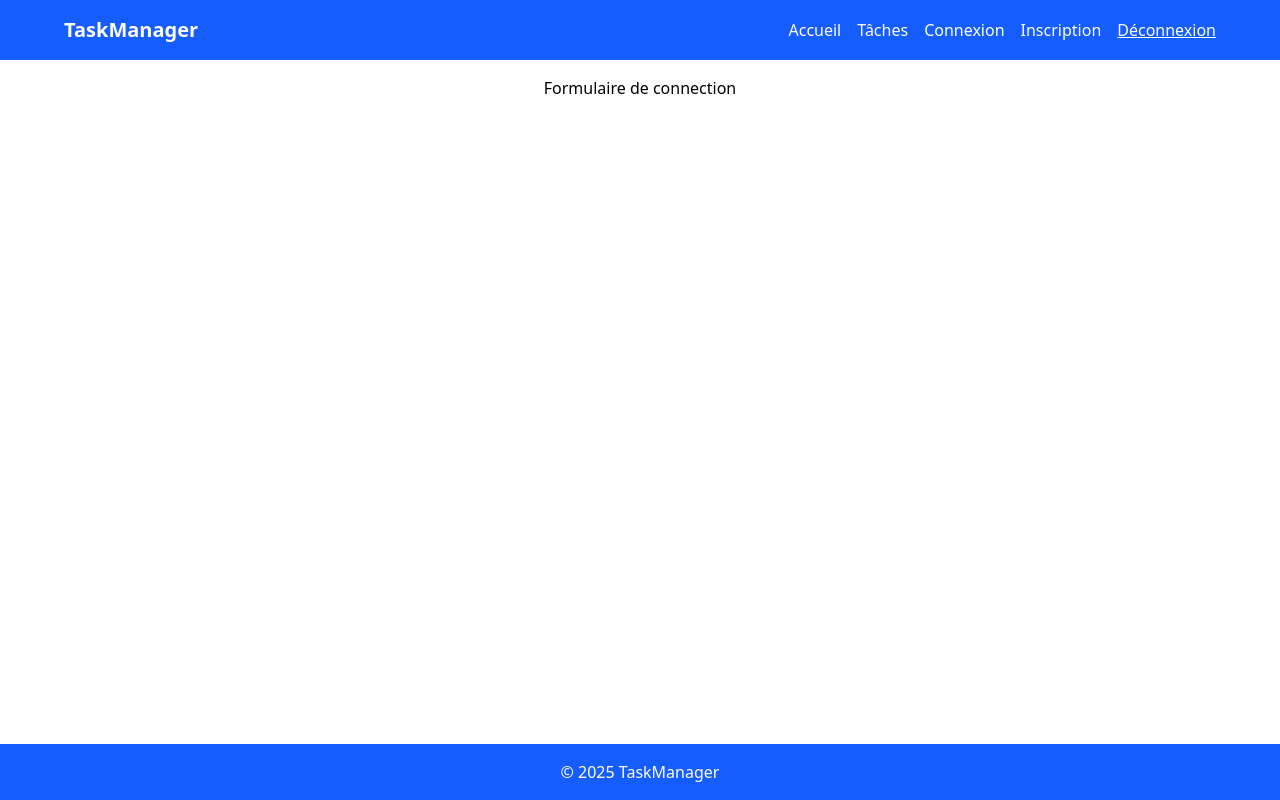
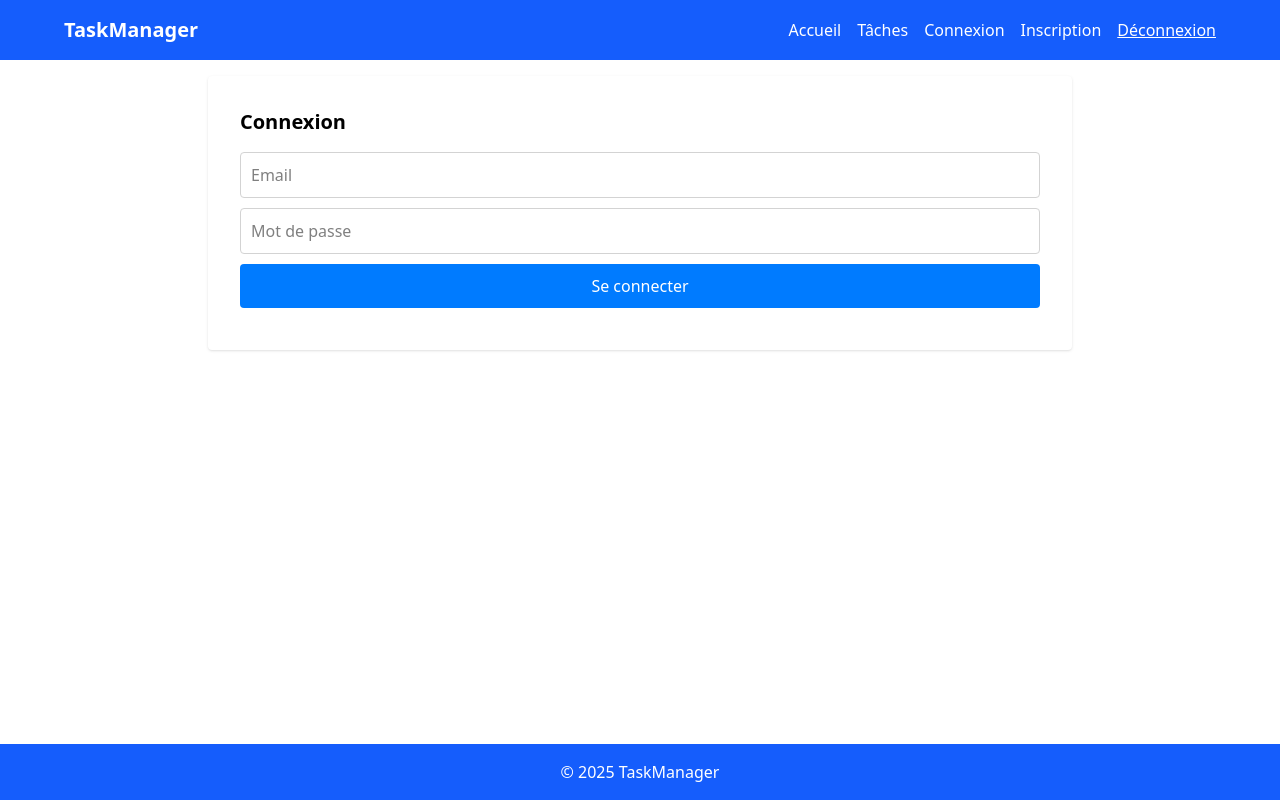
Before and after one commit to rigal34/taskmanager, a React (Vite) app: page /login in a window 1280 px wide. Built offline with nearby package versions, Linux system fonts and the light colour scheme.

Commit message:
Formulaires d'inscription et de connexion

```diff
--- a/src/App.jsx
+++ b/src/App.jsx
@@ -12,7 +12,7 @@ function App() {
   return (
     <div className="flex flex-col min-h-screen">
       <Header></Header>
-      <main className="flex-1 max-w-4xl mx-auto p-4">
+      <main className="flex-1 w-full max-w-4xl mx-auto p-4">
         <Routes>
 
           <Route path="/" element={<Home/>}/>
--- /dev/null
+++ b/src/index.css
@@ -0,0 +1,32 @@
+header,
+footer {
+  padding: 1em;
+}
+
+nav a {
+  color: white;
+  margin-right: 1em;
+  text-decoration: none;
+}
+
+form input,
+form button,
+form textarea {
+  display: block;
+  width: 100%;
+  margin: 10px 0;
+  padding: 10px;
+  box-sizing: border-box;
+  border: 1px solid lightgrey;
+}
+
+form button {
+  background: #007bff;
+  color: white;
+  border: none;
+}
+
+.error-form {
+  color: #dc2626;
+  margin-top: 10px;
+}
--- a/src/main.jsx
+++ b/src/main.jsx
@@ -2,6 +2,7 @@ import { StrictMode } from 'react'
 import { createRoot } from 'react-dom/client'
 import App from './App.jsx'
 import { BrowserRouter } from 'react-router-dom'
+import "./index.css";
 
 createRoot(document.getElementById('root')).render(
   <StrictMode>
--- a/src/pages/Login.jsx
+++ b/src/pages/Login.jsx
@@ -1,11 +1,39 @@
-function Login () {
+import { useState } from "react";
 
-return (<div>
+export default function Login() {
+  const [email, setEmail] = useState("");
+  const [password, setPassword] = useState("");
+  const [error, setError] = useState(false);
 
-Formulaire de connection
+  const handleSubmit = (e) => {
+    e.preventDefault();
+    console.log(email, password);
+  };
 
-</div>);
-
+  return (
+    <form className="bg-white p-8 rounded shadow" onSubmit={handleSubmit}>
+      <h2 className="text-xl font-semibold mb-4">Connexion</h2>
+      <input
+        type="email"
+        placeholder="Email"
+        value={email}
+        onChange={(e) => setEmail(e.target.value)}
+        className="block w-full mb-3 p-3 border border-gray-300 rounded"
+      />
+      <input
+        type="password"
+        placeholder="Mot de passe"
+        value={password}
+        onChange={(e) => setPassword(e.target.value)}
+        className="block w-full mb-3 p-3 border border-gray-300 rounded"
+      />
+      <button
+        type="submit"
+        className="block w-full p-3 bg-blue-600 text-white rounded"
+      >
+        Se connecter
+      </button>
+      {error && <p className="error-form">Identifiants invalides</p>}
+    </form>
+  );
 }
-
-export default Login;
--- a/src/pages/Register.jsx
+++ b/src/pages/Register.jsx
@@ -1,13 +1,37 @@
-function Registeur () {
+import { useState } from "react";
 
-return (<div>
+export default function Register() {
+  const [email, setEmail] = useState("");
+  const [password, setPassword] = useState("");
 
-Inscription
+  const handleSubmit = (e) => {
+    e.preventDefault();
+    console.log(email, password);
+  };
 
-</div>);
-
+  return (
+    <form className="bg-white p-8 rounded shadow" onSubmit={handleSubmit}>
+      <h2 className="text-xl font-semibold mb-4">Inscription</h2>
+      <input
+        type="email"
+        placeholder="Email"
+        value={email}
+        onChange={(e) => setEmail(e.target.value)}
+        className="block w-full mb-3 p-3 border border-gray-300 rounded"
+      />
+      <input
+        type="password"
+        placeholder="Mot de passe"
+        value={password}
+        onChange={(e) => setPassword(e.target.value)}
+        className="block w-full mb-3 p-3 border border-gray-300 rounded"
+      />
+      <button
+        type="submit"
+        className="block w-full p-3 bg-blue-600 text-white rounded"
+      >
+        S'inscrire
+      </button>
+    </form>
+  );
 }
-
-
-
-export default Registeur;
```
Also changed, not shown: src/exox/lcompte.js (deleted, +0 -18 lines), 1 other file (tests, documents, lock files or other folders).
